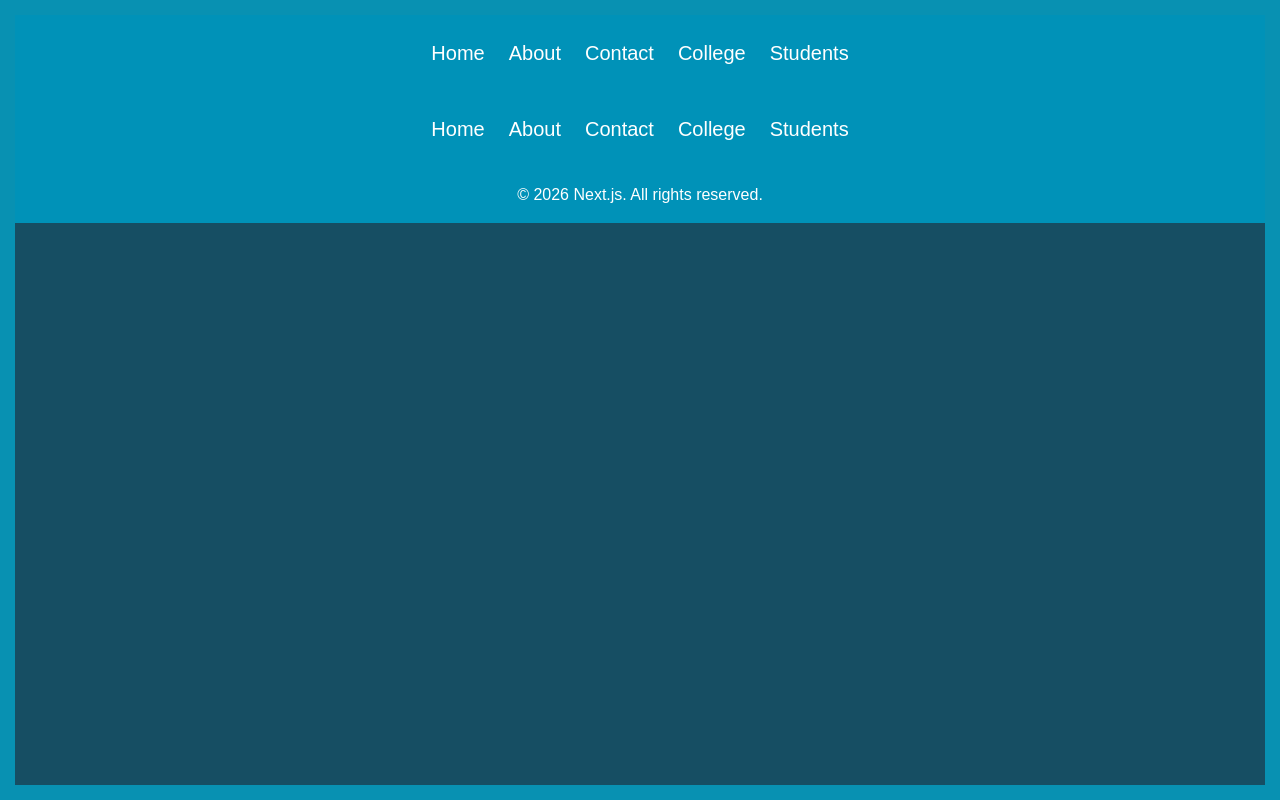
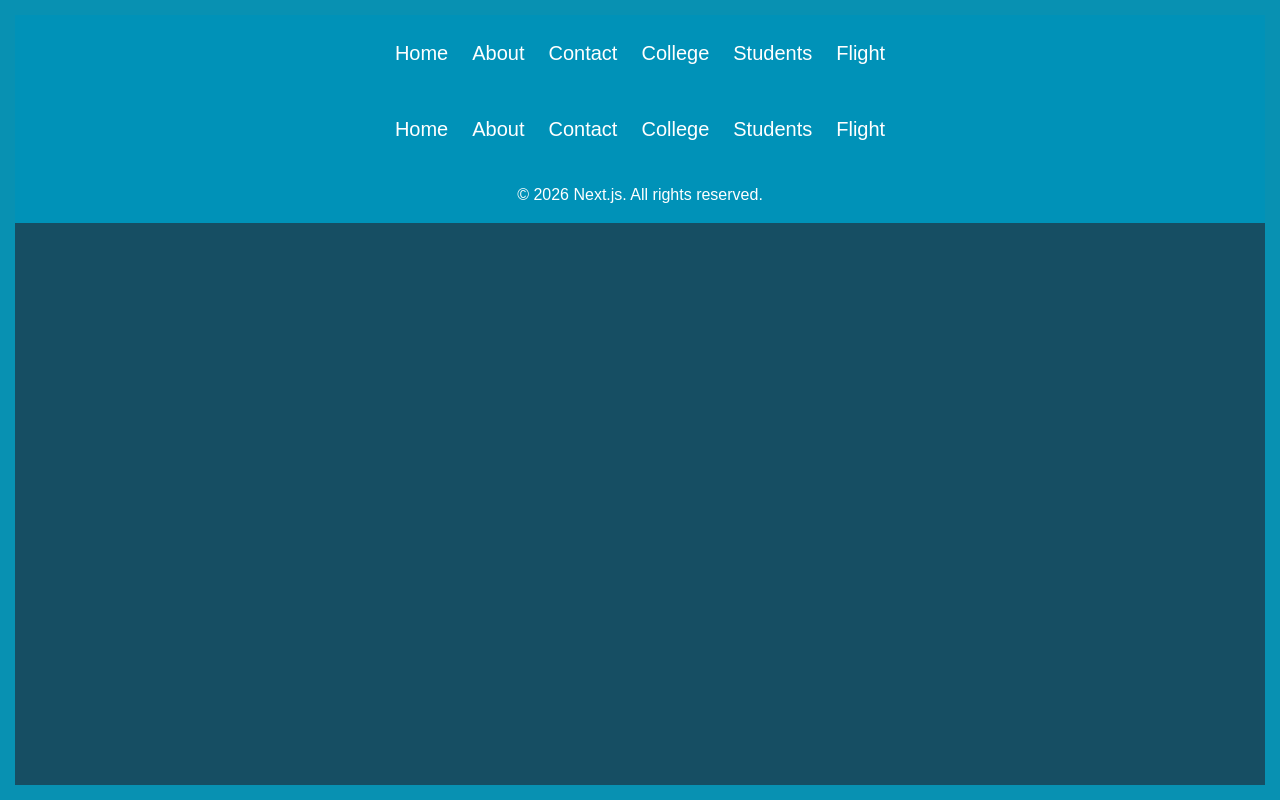
Before and after one commit to ManavRamani17/nextjs, a Next.js app: page /Header in a window 1280 px wide. Built offline with nearby package versions, Linux system fonts and the light colour scheme.

Commit message:
catch all

```diff
--- /dev/null
+++ b/app/Flight/[[...slug]]/page.tsx
@@ -0,0 +1,13 @@
+import React from 'react'
+
+ async function FromPage({params}:{params:Promise<{slug:string}>}) {
+    const {slug} = await params
+    console.log(slug)
+  return (
+    <div className='flex justify-center items-center'>
+        <h1 className='text-3xl text-white'></h1>
+    </div>
+  )
+}
+
+export default FromPage
--- a/app/Header/page.tsx
+++ b/app/Header/page.tsx
@@ -9,6 +9,8 @@ function Header() {
         <Link className='text-xl m-3 transition-all hover:scale-110 duration-500' href="/Contact">Contact</Link>
         <Link className='text-xl m-3 transition-all hover:scale-110 duration-500' href="/College">College</Link>
         <Link className='text-xl m-3 transition-all hover:scale-110 duration-500' href="/Students">Students</Link>
+        <Link className='text-xl m-3 transition-all hover:scale-110 duration-500' href="/Flight">Flight</Link>
+
     </div>
   )
 }
```
Also changed, not shown: app/Students/[id]/page.tsx (line endings or trailing spaces).
